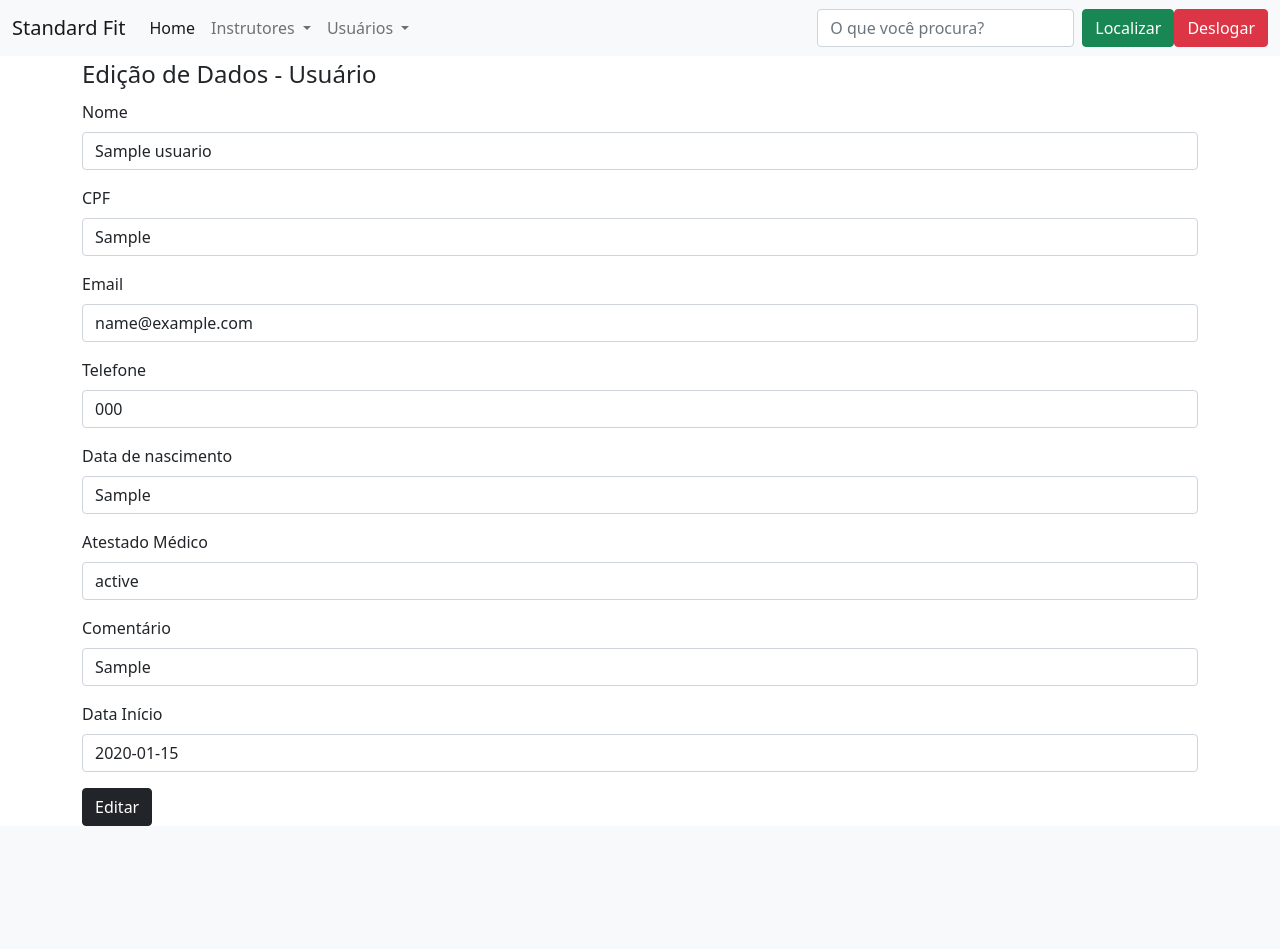
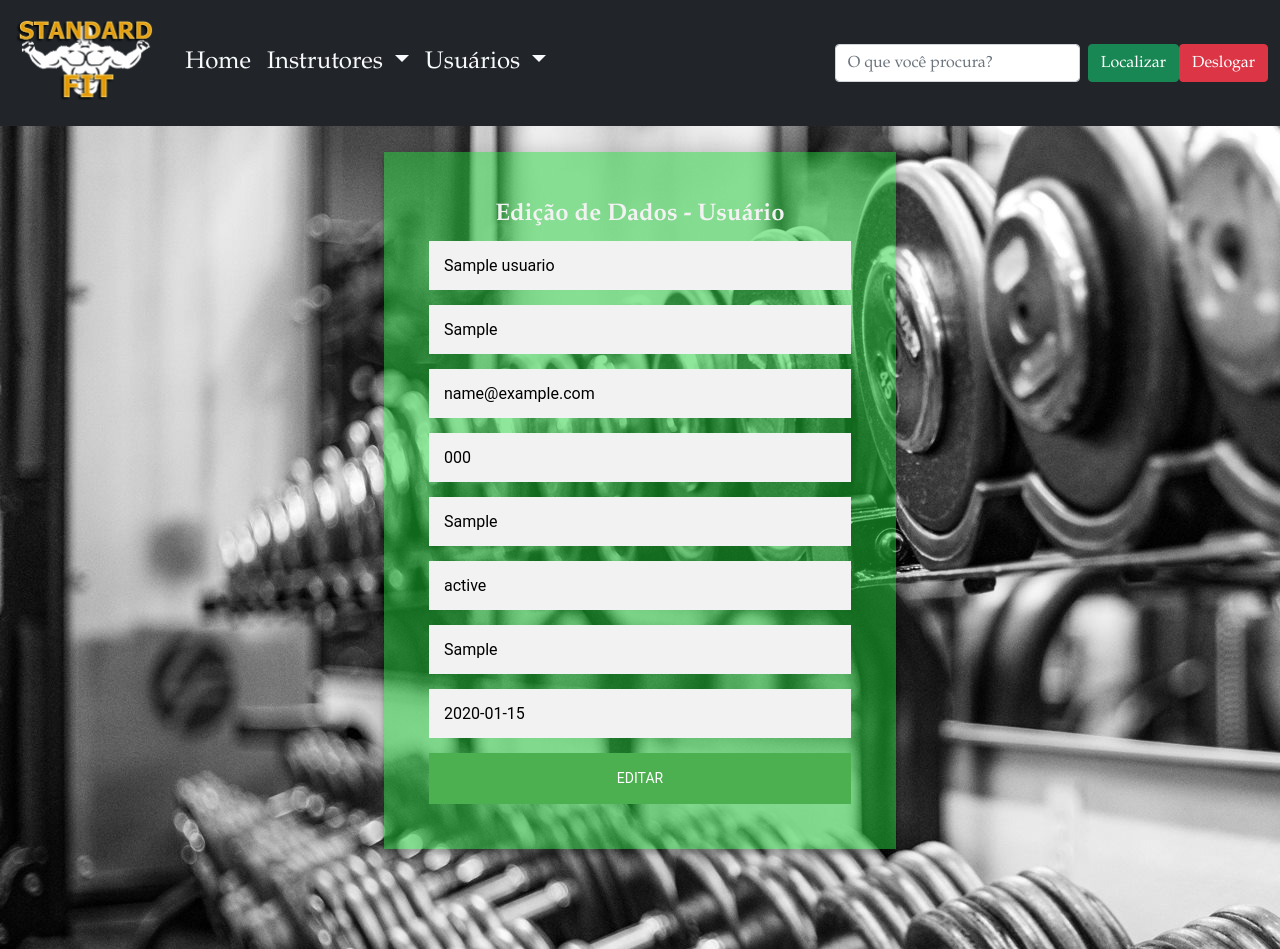
Before and after one commit to Isaque-Fernandes/academia, a PHP site: page /php/usuario_edicao_formulario.php?idUsuario=1 in a window 1280 px wide. Before the commit the page ends 826 px from the top, so only its background shows below. Run offline with PHP 8.4, Linux system fonts and the light colour scheme; tables that the repository leaves empty hold one stand-in row (values such as "Sample post").

Commit message:
feat: estilização da página usuario_edicao_formulario.php

```diff
--- a/php/usuario_edicao_formulario.php
+++ b/php/usuario_edicao_formulario.php
@@ -11,39 +11,42 @@ $usuario = findById($_GET["idUsuario"]);
     <meta http-equiv="X-UA-Compatible" content="IE=edge">
     <meta name="viewport" content="width=device-width, initial-scale=1.0">
     <link href="https://cdn.jsdelivr.net/npm/bootstrap@5.1.3/dist/css/bootstrap.min.css" rel="stylesheet" integrity="sha384-1BmE4kWBq78iYhFldvKuhfTAU6auU8tT94WrHftjDbrCEXSU1oBoqyl2QvZ6jIW3" crossorigin="anonymous">
+    <link rel="stylesheet" type="text/css" href="../css/style.css" />
+    <link rel="stylesheet" type="text/css" href="../css/usuarioformulario.css" />
+    <link rel="stylesheet" type="text/css" href="../css/footer.css" />
     <title>Standard</title>
 </head>
 
 <body>
-
-    <nav class="navbar navbar-expand-lg navbar-light bg-light">
+ <!-- INÍCIO NAVBAR -->
+ <nav class="navbar navbar-expand-md navbar-light bg-dark">
         <div class="container-fluid">
-            <a class="navbar-brand" href="./index.php">Standard Fit</a>
-            <button class="navbar-toggler" type="button" data-bs-toggle="collapse" data-bs-target="#navbarSupportedContent" aria-controls="navbarSupportedContent" aria-expanded="false" aria-label="Toggle navigation">
+            <a class="navbar-brand" href="./index.php"><img src="../img/logo1.png" alt="..." height="100px"></a>
+            <button class="navbar-toggler bg-light" type="button" data-bs-toggle="collapse" data-bs-target="#navbarSupportedContent" aria-controls="navbarSupportedContent" aria-expanded="false" aria-label="Toggle navigation">
                 <span class="navbar-toggler-icon"></span>
             </button>
             <div class="collapse navbar-collapse" id="navbarSupportedContent">
                 <ul class="navbar-nav me-auto mb-2 mb-lg-0">
                     <li class="nav-item">
-                        <a class="nav-link active" aria-current="page" href="./index.php">Home</a>
+                        <a class="nav-link active text-light" aria-current="page" href="./index.php">Home</a>
                     </li>
                     <li class="nav-item dropdown">
-                        <a class="nav-link dropdown-toggle" href="#" id="navbarDropdown" role="button" data-bs-toggle="dropdown" aria-expanded="false">
+                        <a class="nav-link dropdown-toggle text-light" href="#" id="navbarDropdown" role="button" data-bs-toggle="dropdown" aria-expanded="false">
                             Instrutores
                         </a>
-                        <ul class="dropdown-menu" aria-labelledby="navbarDropdown">
-                            <li><a class="dropdown-item" href="./instrutor_formulario.php">Cadastro</a></li>
-                            <li><a class="dropdown-item" href="./instrutor_redirecionador_listagem.php">Listagem</a></li>
+                        <ul class="dropdown-menu bg-dark" aria-labelledby="navbarDropdown">
+                            <li><a class="dropdown-item text-light" href="./instrutor_formulario.php">Cadastro</a></li>
+                            <li><a class="dropdown-item text-light" href="./instrutor_redirecionador_listagem.php">Listagem</a></li>
                         </ul>
                     </li>
 
                     <li class="nav-item dropdown">
-                        <a class="nav-link dropdown-toggle" href="#" id="navbarDropdown" role="button" data-bs-toggle="dropdown" aria-expanded="false">
+                        <a class="nav-link dropdown-toggle text-light" href="#" id="navbarDropdown" role="button" data-bs-toggle="dropdown" aria-expanded="false">
                             Usuários
                         </a>
-                        <ul class="dropdown-menu" aria-labelledby="navbarDropdown">
-                            <li><a class="dropdown-item" href="./usuario_formulario.php">Cadastro</a></li>
-                            <li><a class="dropdown-item" href="./usuario_redirecionador_listagem.php">Lista</a></li>
+                        <ul class="dropdown-menu bg-dark" aria-labelledby="navbarDropdown">
+                            <li><a class="dropdown-item text-light" href="./usuario_formulario.php">Cadastro</a></li>
+                            <li ><a class="dropdown-item text-light" href="./usuario_redirecionador_listagem.php">Lista</a></li>
                         </ul>
                     </li>
 
@@ -55,50 +58,62 @@ $usuario = findById($_GET["idUsuario"]);
                 </form>
             </div>
         </div>
-    </nav>
-    <div class="container col-12">
-        <fieldset>
-            <legend>Edição de Dados - Usuário</legend>
-            <form action="./usuario_edicao.php" method="post">
-                <div class="form-group mb-3">
-                    <label for="nomeUsuario_id" class="form-label">Nome</label>
-                    <input class="form-control" type="text" name="nomeUsuario_txt" id="nomeUsuario_id" placeholder="Informe o Nome" value="<?= $usuario->nomeUsuario ?>" required>
-                </div>
-                <div class="form-group mb-3">
-                    <label for="cpf_id" class="form-label">CPF</label>
-                    <input class="form-control" type="text" name="cpf_txt" id="cpf_id" placeholder="Informe o cpf" value="<?= $usuario->cpf ?>" required>
-                </div>
-                <div class="form-group mb-3">
-                    <label for="email_id" class="form-label">Email</label>
-                    <input class="form-control" type="text" name="email_txt" id="email_id" placeholder="Informe o email" value="<?= $usuario->email ?>" required>
-                </div>
-                <div class="form-group mb-3">
-                    <label for="telefone_id" class="form-label">Telefone</label>
-                    <input class="form-control" type="text" name="telefone_txt" id="telefone_id" placeholder="Informe o Telefone" value="<?= $usuario->telefone ?>" required>
-                </div>
-                <div class="form-group mb-3">
-                    <label for="dataNascimento_id" class="form-label">Data de nascimento</label>
-                    <input class="form-control" type="text" name="dataNascimento_txt" id="dataNascimento_id" placeholder="Informe a Data de nascimento" value="<?= $usuario->dataNascimento ?>" required>
-                </div>
-                <div class="form-group mb-3">
-                    <label for="atestadoMedico_id" class="form-label">Atestado Médico</label>
-                    <input class="form-control" type="text" name="atestadoMedico_txt" id="atestadoMedico_id" placeholder="Informe o Atestado Médico" value="<?= $usuario->atestadoMedico ?>" required>
-                </div>
-                <div class="form-group mb-3">
-                    <label for="comentario_id" class="form-label">Comentário</label>
-                    <input class="form-control" type="text" name="comentario_txt" id="comentario_id" placeholder="Informe o comentario" value="<?= $usuario->comentario ?>" required>
-                </div>
-                <div class="form-group mb-3">
-                    <label for="dataInicio_id" class="form-label">Data Início</label>
-                    <input class="form-control" type="text" name="dataInicio_txt" id="dataInicio_id" placeholder="Informe o Data Início" value="<?= $usuario->dataInicio ?>" required>
-                </div>
+</nav>
+<!-- FIM DO NAVBAR -->
+
+<!-- INICIO MEIO DO SITE -->
+<section class="backgroundcontainer">
+        <div class="background">
+
+
+            <!-- IMAGEM BACKGROUND -->
+            <style>
+                body
+                {
+                    background: url('../img/10bg-cadastro.jpg') no-repeat;
+                }
+            </style>
+            <!-- FIM IMAGEM BACKGROUND -->
 
 
 
-                <button class="btn btn-dark" type="submit" name="idUsuario_txt" value="<?= $usuario->idUsuario ?>">Editar</button>
-            </form>
-        </fieldset>
-    </div>
+
+
+            <!--FORMULÁRIO DE CADASTRO-->
+            <div class="caixamae">
+                <div class="login-page">
+                <div class="form">
+
+
+                    <legend>Edição de Dados - Usuário</legend>
+
+                    <form class="register-form" action="./usuario_edicao.php" method="post">
+
+                    <input type="text" name="nomeUsuario_txt" id="nomeUsuario_id" placeholder="Informe o Nome" value="<?= $usuario->nomeUsuario ?>" required>
+                    <input type="text" name="cpf_txt" id="cpf_id" placeholder="Informe o cpf" value="<?= $usuario->cpf ?>" required>
+                    <input type="text" name="email_txt" id="email_id" placeholder="Informe o email" value="<?= $usuario->email ?>" required>
+                    <input type="text" name="telefone_txt" id="telefone_id" placeholder="Informe o Telefone" value="<?= $usuario->telefone ?>" required>
+                    <input type="text" name="dataNascimento_txt" id="dataNascimento_id" placeholder="Informe a Data de nascimento" value="<?= $usuario->dataNascimento ?>" required>
+                    <input type="text" name="atestadoMedico_txt" id="atestadoMedico_id" placeholder="Informe o Atestado Médico" value="<?= $usuario->atestadoMedico ?>" required>
+                    <input type="text" name="comentario_txt" id="comentario_id" placeholder="Informe o comentario" value="<?= $usuario->comentario ?>" required>
+
+                    <input type="text" name="dataInicio_txt" id="dataInicio_id" placeholder="Informe o Data Início" value="<?= $usuario->dataInicio ?>" required>
+
+
+                        <!-- <button class="btn btn-dark" type="submit">Cadastrar</button> -->
+                        <button type="submit" name="idUsuario_txt" value="<?= $usuario->idUsuario ?>">Editar</button>
+                    </form>
+                </div>
+                </div>
+            </div>              <!--FIM FORMULÁRIO DE CADASTRO-->
+        </div>
+    </section>
+<!-- FIM MEIO DO SITE -->
+
+
+
+
+
 
     <script src="https://cdn.jsdelivr.net/npm/bootstrap@5.1.3/dist/js/bootstrap.bundle.min.js" integrity="sha384-ka7Sk0Gln4gmtz2MlQnikT1wXgYsOg+OMhuP+IlRH9sENBO0LRn5q+8nbTov4+1p" crossorigin="anonymous"></script>
 </body>
```
